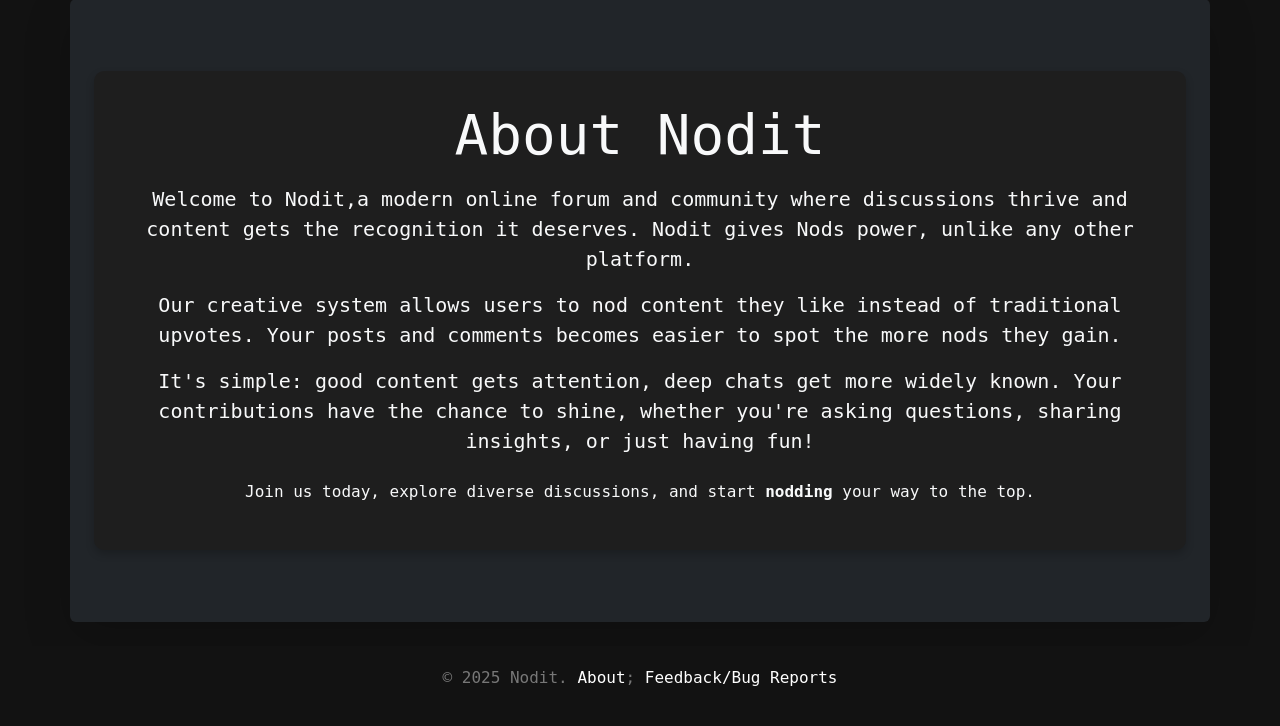
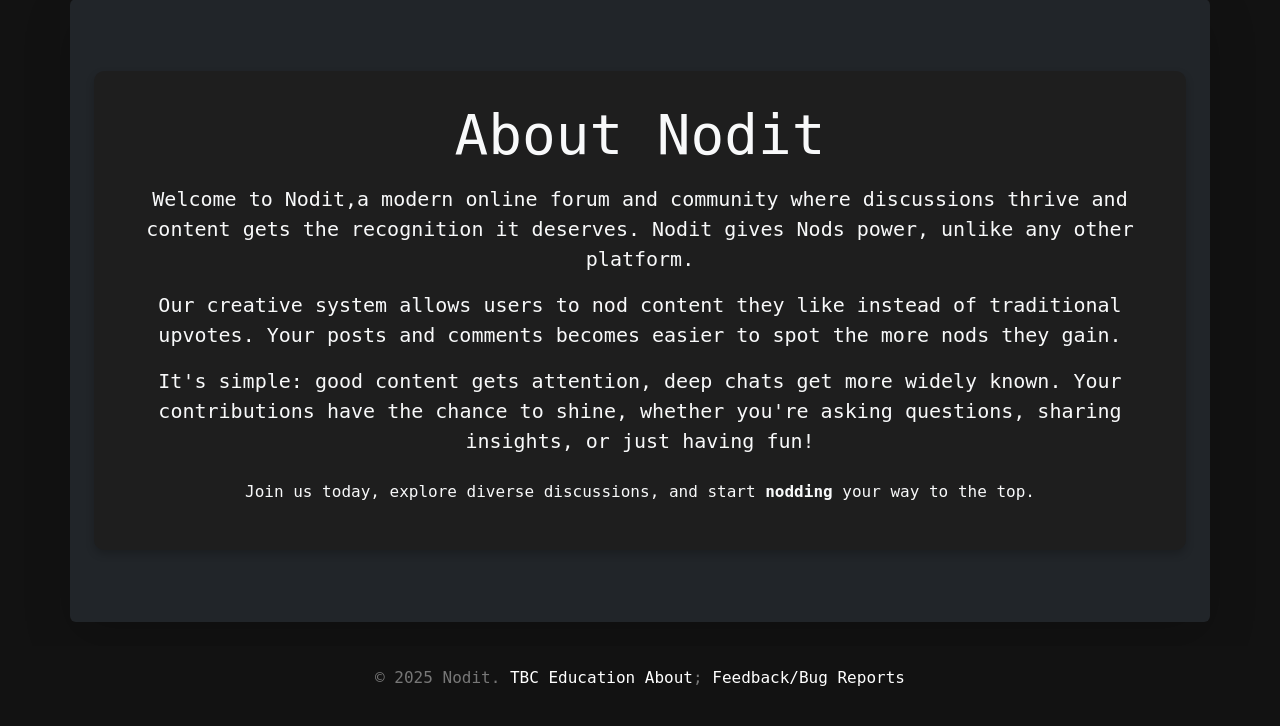
Before and after one commit to neogitz/Nodit, a Flask app: page /about in a window 1280 px wide. Shown: the part 161-887 px from the top of the page. Run offline with Flask 3, Linux system fonts and the light colour scheme.

Commit message:
Update base.html

```diff
--- a/templates/base.html
+++ b/templates/base.html
@@ -83,7 +83,7 @@
 </div>
 
 <footer>
-    <p>&copy; 2025 Nodit. <a href="/about">About</a>; <a href="/feedback">Feedback/Bug Reports</a></p>
+    <p>&copy; 2025 Nodit. <a href="https://tbceducation.ge">TBC Education</a> <a href="/about">About</a>; <a href="/feedback">Feedback/Bug Reports</a> </p>
 </footer>
 
 <script src="https://cdn.jsdelivr.net/npm/bootstrap@5.3.7/dist/js/bootstrap.bundle.min.js"
```
